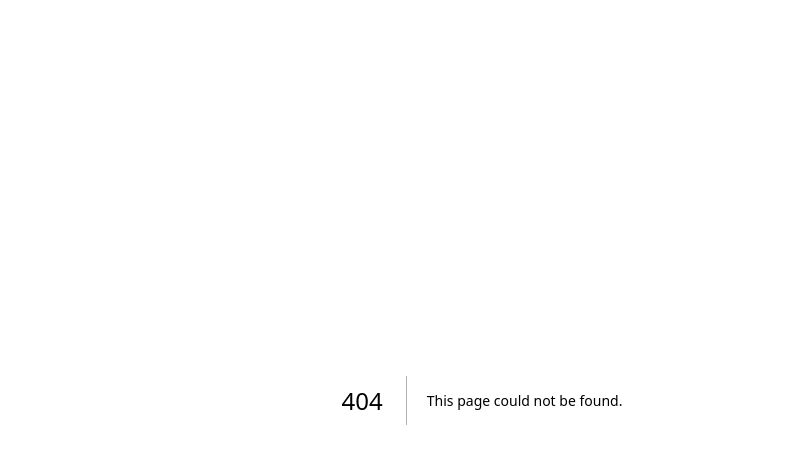
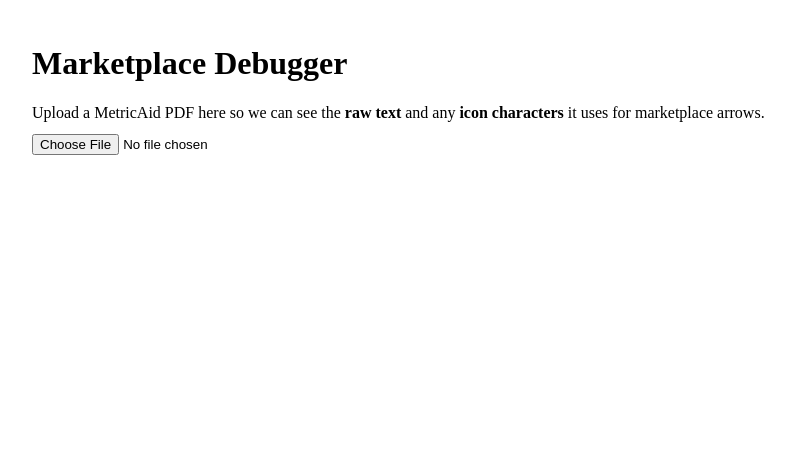
Before and after one commit to jmklassen-md/metri-manager, a Next.js app: page /marketplace_debug in a window 1280 px wide. Before the commit this address had no page. Shown: the top 464 px of the page, without its empty margins (158-953 px from the left). Built offline with nearby package versions, Linux system fonts and the light colour scheme.

Commit message:
Create debug page.tsx

```diff
--- /dev/null
+++ b/app/marketplace_debug/page.tsx
@@ -0,0 +1,126 @@
+"use client";
+
+import React, { useState } from "react";
+// @ts-ignore – pdfjs-dist types can be annoying
+import * as pdfjsLib from "pdfjs-dist";
+import "pdfjs-dist/build/pdf.worker.entry";
+
+type SampleLine = {
+  page: number;
+  text: string;
+};
+
+export default function MarketplaceDebugPage() {
+  const [lines, setLines] = useState<SampleLine[]>([]);
+  const [icons, setIcons] = useState<string[]>([]);
+  const [error, setError] = useState<string | null>(null);
+  const [loading, setLoading] = useState(false);
+
+  async function handleFileChange(e: React.ChangeEvent<HTMLInputElement>) {
+    const file = e.target.files?.[0];
+    if (!file) return;
+
+    setError(null);
+    setLines([]);
+    setIcons([]);
+    setLoading(true);
+
+    try {
+      const arrayBuffer = await file.arrayBuffer();
+
+      const loadingTask = pdfjsLib.getDocument({ data: arrayBuffer });
+      const pdf = await loadingTask.promise;
+
+      const allLines: SampleLine[] = [];
+      const iconSet = new Set<string>();
+
+      for (let pageNum = 1; pageNum <= pdf.numPages; pageNum++) {
+        const page = await pdf.getPage(pageNum);
+        const content = await page.getTextContent();
+        for (const item of content.items as any[]) {
+          const text: string = item.str ?? "";
+          if (!text.trim()) continue;
+
+          allLines.push({ page: pageNum, text });
+
+          // scan each character for "weird" / non-ASCII icons
+          for (const ch of text) {
+            const code = ch.codePointAt(0) ?? 0;
+            // Heuristic: capture characters outside the normal ASCII range
+            if (code > 126 || code < 32) {
+              iconSet.add(`${ch} (U+${code.toString(16).toUpperCase().padStart(4, "0")})`);
+            }
+          }
+        }
+      }
+
+      // Keep it sane: only show first 300 lines
+      setLines(allLines.slice(0, 300));
+      setIcons(Array.from(iconSet));
+    } catch (err: any) {
+      console.error(err);
+      setError("Failed to read PDF – see console for details.");
+    } finally {
+      setLoading(false);
+    }
+  }
+
+  return (
+    <main style={{ maxWidth: 900, margin: "0 auto", padding: "1rem" }}>
+      <h1>Marketplace Debugger</h1>
+      <p style={{ marginBottom: "0.75rem" }}>
+        Upload a MetricAid PDF here so we can see the <strong>raw text</strong> and
+        any <strong>icon characters</strong> it uses for marketplace arrows.
+      </p>
+
+      <input
+        type="file"
+        accept="application/pdf"
+        onChange={handleFileChange}
+      />
+
+      {loading && <p>Reading PDF…</p>}
+      {error && <p style={{ color: "red" }}>{error}</p>}
+
+      {icons.length > 0 && (
+        <section style={{ marginTop: "1rem" }}>
+          <h2>Detected non-ASCII characters (likely icons)</h2>
+          <ul>
+            {icons.map((ic) => (
+              <li key={ic} style={{ fontFamily: "monospace" }}>
+                {ic}
+              </li>
+            ))}
+          </ul>
+          <p style={{ fontSize: "0.85rem", color: "#555" }}>
+            Each item is shown as: <code>actual-char (U+CODEPOINT)</code>.
+            We’ll map these to “giveaway / trade-only / etc.” in the next step.
+          </p>
+        </section>
+      )}
+
+      {lines.length > 0 && (
+        <section style={{ marginTop: "1rem" }}>
+          <h2>Sample extracted lines (first 300)</h2>
+          <div
+            style={{
+              maxHeight: "400px",
+              overflow: "auto",
+              border: "1px solid #ccc",
+              padding: "0.5rem",
+              fontFamily: "monospace",
+              fontSize: "0.8rem",
+            }}
+          >
+            {lines.map((l, i) => (
+              <div key={i}>
+                <span style={{ color: "#888" }}>[page {l.page}] </span>
+                {l.text}
+              </div>
+            ))}
+          </div>
+        </section>
+      )}
+    </main>
+  );
+}
```
